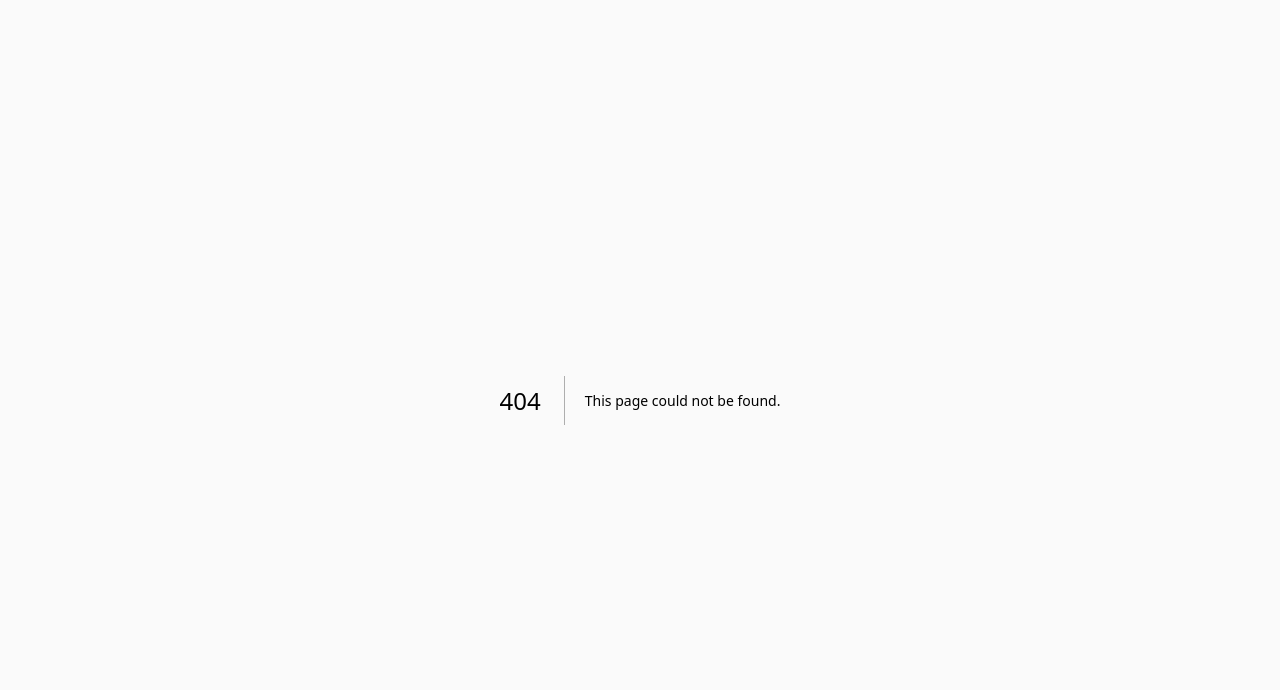
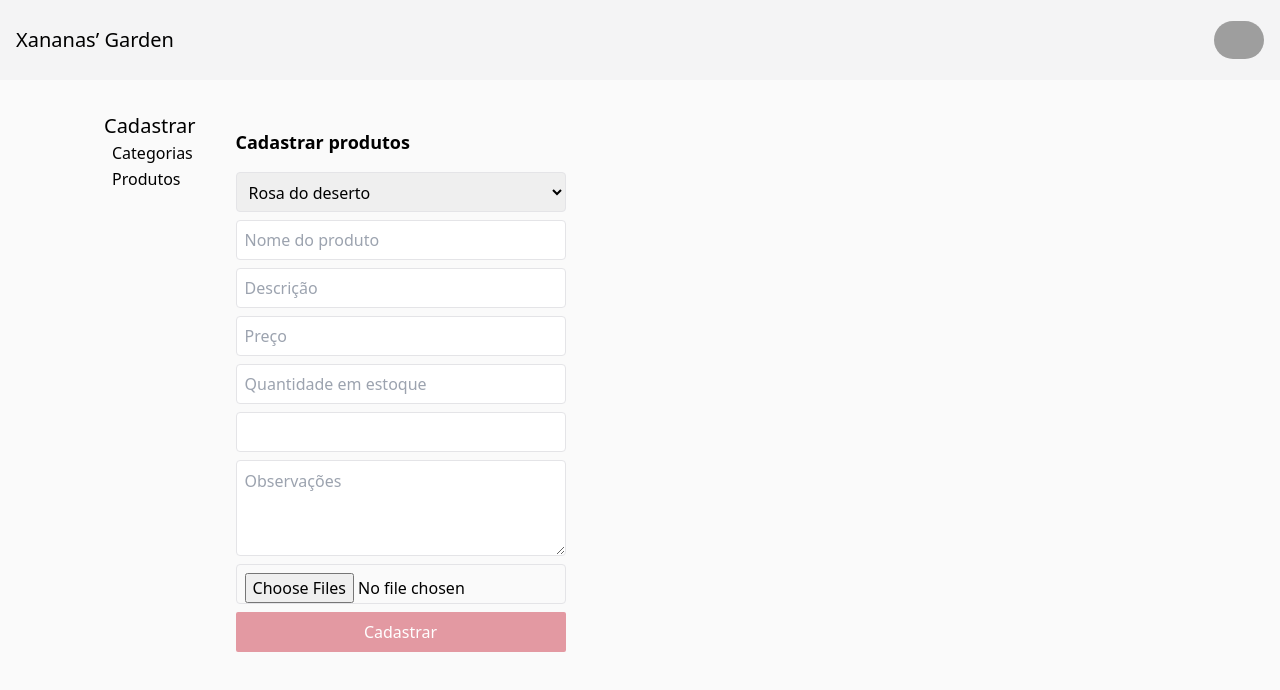
Before and after one commit to L1NDS0N/Xananas-Garden-MVP, a Next.js app: page /admin/dashboard/cadastrar/produtos in a window 1280 px wide. Before the commit this address had no page. Shown: the top 690 px of the page. Built offline with nearby package versions, Linux system fonts and the light colour scheme; grey boxes are pictures that could not be loaded.

Commit message:
Creations pages skeleton

```diff
--- a/src/app/admin/dashboard/cadastrar/categorias/page.tsx
+++ b/src/app/admin/dashboard/cadastrar/categorias/page.tsx
@@ -1,3 +1,25 @@
+'use client'
+
+import XButton from "@/components/XButton";
+import XInput from "@/components/XInput";
+import XPage from "@/components/XPage";
+
+
 export default function Categorias(){
-    return <h1>Cadastrar categorias</h1>
-}
+  function handleCreateCategory() {}
+  return (
+    <XPage title="Cadastrar categorias">
+              <div className="m-8 flex-1">
+          <h1 className="my-4 font-semibold text-lg">Cadastrar categorias</h1>
+
+          <form
+            onSubmit={handleCreateCategory}
+            className="flex flex-col flex-1 w-full max-w-md gap-2"
+          >
+            <XInput type="text" placeholder="Nome da categoria" />
+            <XButton xType="Primary" type="submit" xTitle="Cadastrar" />
+          </form>
+        </div>
+    </XPage>
+  );
+};
--- /dev/null
+++ b/src/app/admin/dashboard/cadastrar/produtos/page.tsx
@@ -0,0 +1,51 @@
+'use client'
+import XButton from "@/components/XButton";
+import XInput from "@/components/XInput";
+import XPage from "@/components/XPage";
+
+export default function Produtos(){
+    function handleCreateProduct() {}
+  return (
+    <XPage title="Cadastrar produtos">
+      <div className="flex flex-row">
+
+        <div className="flex flex-col flex-1 m-8 max-w-md w-full">
+          <h1 className="my-4 font-semibold text-lg">Cadastrar produtos</h1>
+
+          <form onSubmit={handleCreateProduct} className="flex flex-col gap-2">
+            <select
+              title="Categoria"
+              className="p-2 border border-zinc-200 rounded h-10"
+              placeholder="Categorias"
+            >
+              <option disabled defaultChecked>
+                Categoria
+              </option>
+              <option>Rosa do deserto</option>
+            </select>
+
+            <XInput type="text" required placeholder="Nome do produto" />
+            <XInput type="text" required placeholder="Descrição" />
+            <XInput type="text" required placeholder="Preço" />
+            <XInput type="text" required placeholder="Quantidade em estoque" />
+            <XInput type="" />
+            <textarea
+              placeholder="Observações"
+              className="p-2 border border-zinc-200 rounded h-24"
+              maxLength={254}
+            />
+
+            <XInput
+              type="file"
+              required
+              placeholder="Imagem"
+              accept="image/*"
+              multiple
+            />
+            <XButton xType="Primary" type="submit" xTitle="Cadastrar" />
+          </form>
+        </div>
+      </div>
+    </XPage>
+  );
+};
--- a/src/app/admin/dashboard/layout.tsx
+++ b/src/app/admin/dashboard/layout.tsx
@@ -10,12 +10,16 @@ export default function AdminDashboardLayout(
   }
 )
 {
+  const items = [
+    {href:"/admin/dashboard/cadastrar/categorias", name: "Categorias"},
+    {href:"/admin/dashboard/cadastrar/produtos", name: "Produtos"},
+  ]
     return (
       <XPage title="Dashboard">
 
           <XAdminHeader/>
-          <div className="flex h-full">
-          <XSidebar title="Cadastrar" items={[{name: 'teste', href: '#'}]} />
+          <div className="flex h-full w-full">
+          <XSidebar title="Cadastrar" items={items} />
           {children}
           </div>
         </XPage>
--- a/src/components/XButton/index.tsx
+++ b/src/components/XButton/index.tsx
@@ -7,7 +7,7 @@ type TButtonProps = React.ButtonHTMLAttributes<HTMLButtonElement> & {
 	xTitle?: string;
 };
 
-export function XButton({ xType, xTitle, ...inherited }: TButtonProps) {
+export default function XButton({ xType, xTitle, ...inherited }: TButtonProps) {
 	const buttonTypeStilization = [
 		'bg-[#de818dcc] hover:bg-[#de818d] text-white',
 	][EButtonType[xType]];
--- /dev/null
+++ b/src/components/XInput/index.tsx
@@ -0,0 +1,13 @@
+import React from 'react';
+
+type Props = React.InputHTMLAttributes<HTMLInputElement>;
+
+export default function XInput(props: Props) {
+  return (
+    <input
+      className="p-2 border border-zinc-200 rounded h-10"
+      {...props}
+      title={props.placeholder}
+    />
+  );
+};
```
